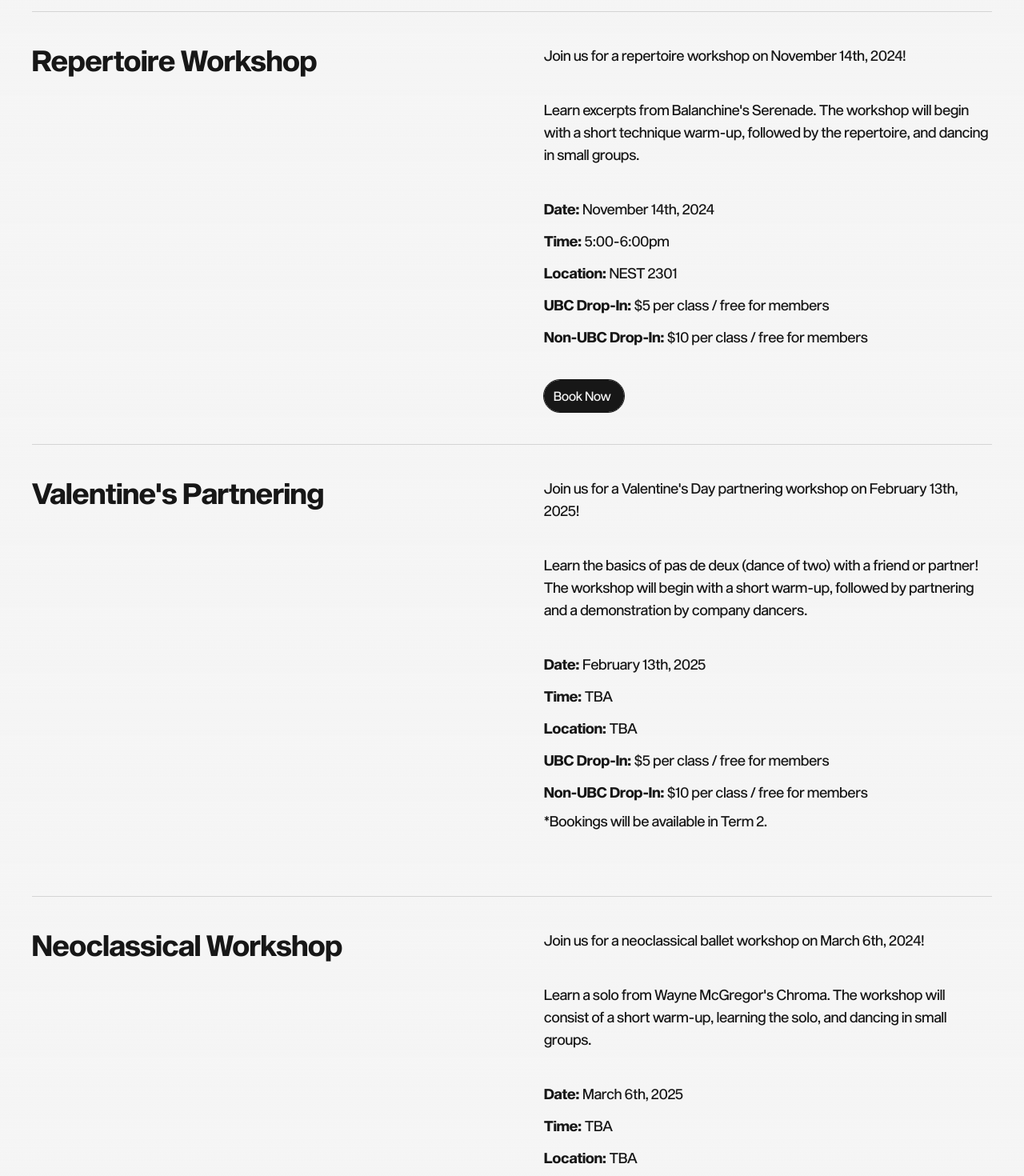
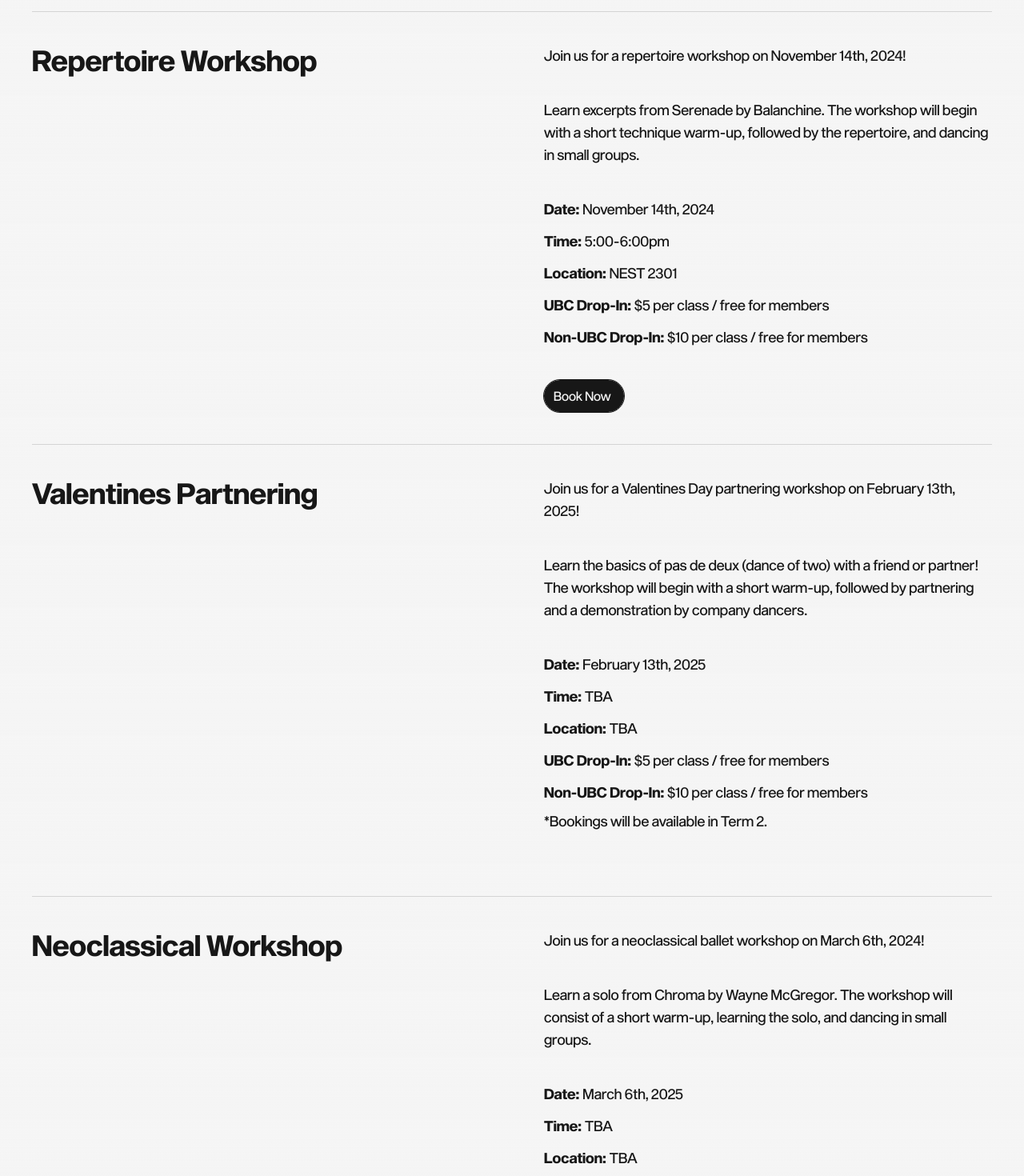
Before and after one commit to leesadie/ubcballet, a Next.js app: page /workshops in a window 1280 px wide. Shown: the part 1520-2990 px from the top of the page at 80% size. Built offline with nearby package versions, Linux system fonts and the light colour scheme.

Commit message:
fixed eslint errors

```diff
--- a/app/classes/ClassesClient2.tsx
+++ b/app/classes/ClassesClient2.tsx
@@ -48,7 +48,7 @@ const ClassesClient2 = () => {
                         "
                     >
                         <div className="text-neutral-900 md:text-lg text-base md:mt-10 mt-5 md:mx-10 mx-6">
-                            For those with little to no dance background, you'll learn the basic foundations of classical ballet at this level.
+                            For those with little to no dance background, you will learn the basic foundations of classical ballet at this level.
                         </div>
                         <div className="flex flex-row md:mt-10 mt-5 md:mx-10 mx-6 gap-1">
                             <div className={`text-neutral-900 md:text-lg text-base ${font_bold.className}`}>
--- a/app/company/CompanyClient.tsx
+++ b/app/company/CompanyClient.tsx
@@ -53,7 +53,7 @@ const CompanyClient = () => {
                         </div>
                         <div className="text-neutral-900 md:text-lg text-base md:mt-10 mt-5 md:mx-10 mx-6">
                             Company dancers perform at showcases including Dance Horizons and Thunderbird Dance Team,
-                            as well as competitions such as Surrey Dance Festival. This year, we're planning our
+                            as well as competitions such as Surrey Dance Festival. This year, we are planning our
                             own show as well! More info TBA.
                         </div>
                     </div>
@@ -178,7 +178,7 @@ const CompanyClient = () => {
                             What is the time commitment for Company?
                         </div>
                         <div className="text-neutral-900 md:text-lg text-sm mt-5 md:mx-10 mx-6">
-                            Company involves mandatory weekly rehearsals. Rehearsals this year will be on Monday's from
+                            Company involves mandatory weekly rehearsals. Rehearsals this year will be every Monday from
                             7:30-9:30. Additional rehearsals may be added closer to show dates as needed.
                             <br />
                             Attending at least one class a week is also now required for company dancers. If none of the
@@ -199,7 +199,7 @@ const CompanyClient = () => {
                             You can still opt to pay by drop-in.
                         </div>
                         <div className={`text-neutral-900 md:mt-10 mt-5 md:text-lg text-sm md:mx-10 mx-6 ${font_bold.className}`}>
-                            What if I can't make some rehearsals?
+                            What if I am unable to make some rehearsals?
                         </div>
                         <div className="text-neutral-900 md:text-lg text-sm mt-5 md:mx-10 mx-6">
                             Extenuating circumstances, such as illness, etc. are excused. However, we ask that you catch up on any new
--- a/app/workshops/WorkshopsClient.tsx
+++ b/app/workshops/WorkshopsClient.tsx
@@ -151,7 +151,7 @@ const WorkshopsClient = () => {
                             Join us for a repertoire workshop on November 14th, 2024!
                         </div>
                         <div className="text-neutral-900 md:text-lg text-base md:mt-10 mt-5 md:mx-10 mx-6">
-                            Learn excerpts from Balanchine's Serenade. The workshop will begin with a short technique warm-up,
+                            Learn excerpts from Serenade by Balanchine. The workshop will begin with a short technique warm-up,
                             followed by the repertoire, and dancing in small groups.
                         </div>
                         <div className="flex flex-row md:mt-10 mt-5 md:mx-10 mx-6 gap-1">
@@ -236,7 +236,7 @@ const WorkshopsClient = () => {
                         "
                     >
                         <div className={`text-neutral-900 md:text-4xl md:ml-10 md:mt-10 text-2xl ml-6 mt-4 ${font_bold.className}`}>
-                            Valentine's Partnering
+                            Valentines Partnering
                         </div>
                     </div>
                     <div
@@ -247,7 +247,7 @@ const WorkshopsClient = () => {
                         "
                     >
                         <div className="text-neutral-900 md:text-lg text-base md:mt-10 mt-5 md:mx-10 mx-6">
-                            Join us for a Valentine's Day partnering workshop on February 13th, 2025!
+                            Join us for a Valentines Day partnering workshop on February 13th, 2025!
                         </div>
                         <div className="text-neutral-900 md:text-lg text-base md:mt-10 mt-5 md:mx-10 mx-6">
                             Learn the basics of pas de deux (dance of two) with a friend or partner! The workshop will begin
@@ -323,7 +323,7 @@ const WorkshopsClient = () => {
                             Join us for a neoclassical ballet workshop on March 6th, 2024!
                         </div>
                         <div className="text-neutral-900 md:text-lg text-base md:mt-10 mt-5 md:mx-10 mx-6">
-                            Learn a solo from Wayne McGregor's Chroma. The workshop will consist of a short warm-up, learning
+                            Learn a solo from Chroma by Wayne McGregor. The workshop will consist of a short warm-up, learning
                             the solo, and dancing in small groups.
                         </div>
                         <div className="flex flex-row md:mt-10 mt-5 md:mx-10 mx-6 gap-1">
```
